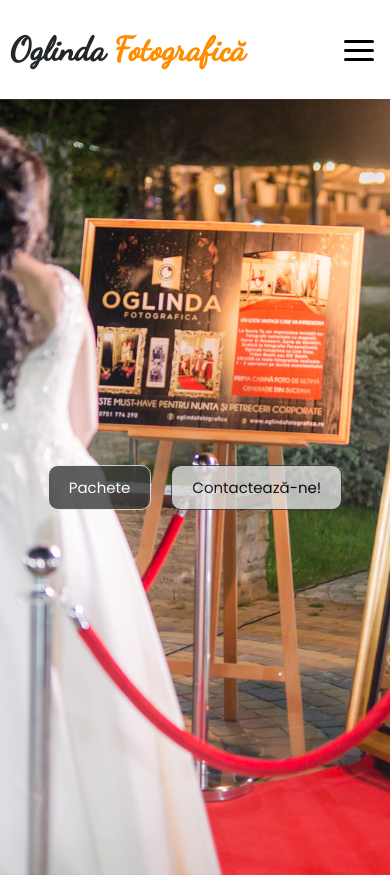
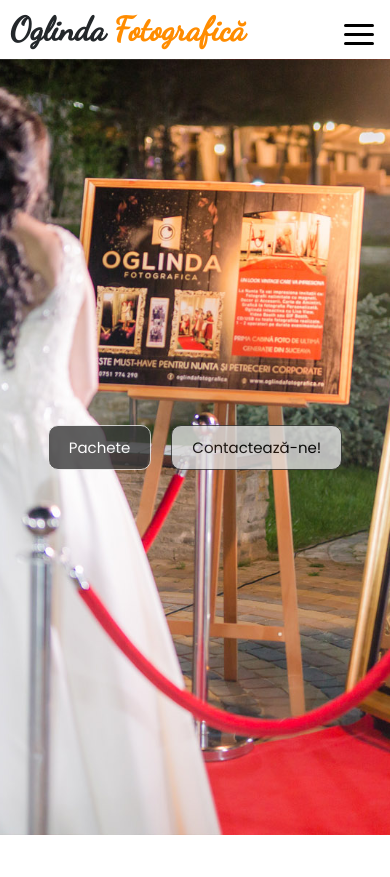
Before and after one commit to SebastianGula1/Oglinga-Fotografica, a plain HTML site: page index.html in a window 390 px wide. Shown: the top 877 px of the page. Drawn offline with Linux system fonts and the light colour scheme.

Commit message:
[Add]- nav slider bug fixed

```diff
--- a/Js/nav-slider.js
+++ b/Js/nav-slider.js
@@ -3,8 +3,10 @@ window.onscroll = function () {
   scrollFunction()
 };
 
+const navbar = document.getElementById("nav")
+
 function scrollFunction() {
-  if (document.body.scrollTop >= 120 || document.documentElement.scrollTop >= 120) {
+  if (document.body.scrollTop >= 120 || document.documentElement.scrollTop >= 120 || navbar.clientWidth <=600) {
     document.getElementById("nav").style.padding = "10px 10px";
   } else if (document.body.scrollTop <= 60 || document.documentElement.scrollTop <= 60) {
     document.getElementById("nav").style.padding = "30px 10px";
--- a/index.html
+++ b/index.html
@@ -19,12 +19,12 @@
     <!---------------------------------------------------- nav --------------------------------------------------->
     <nav class="navbar" id="nav">
         <a href="#showcase" class="brand-title">
-            <h1> Oglinda <span>Fotografică </span> </h1>
-        <a href="#" class="toggle-button">
-          <span class="bar"></span>
-          <span class="bar"></span>
-          <span class="bar"></span>
-        </a>
+            <h1> Oglinda <span>Fotografică </span> </h1> </a>
+        <div class="toggle-button" id="hamburger-menu">
+            <span class="bar"></span>
+            <span class="bar"></span>
+            <span class="bar"></span>
+        </div>
         <div class="navbar-links">
           <ul>
             <li><a href="#despre" class="nav-link">Despre</a></li>
--- a/style/responsive-style.css
+++ b/style/responsive-style.css
@@ -42,6 +42,7 @@
 
     .toggle-button {
         display: flex;
+
     }
 
     .navbar-links {
--- a/style/style.css
+++ b/style/style.css
@@ -70,7 +70,7 @@ nav span {
 
 .toggle-button{
     position: absolute;
-    top: 2.5rem;
+    top: 1.5rem;
     right:1rem;
     display: none;
     flex-direction: column;
```
